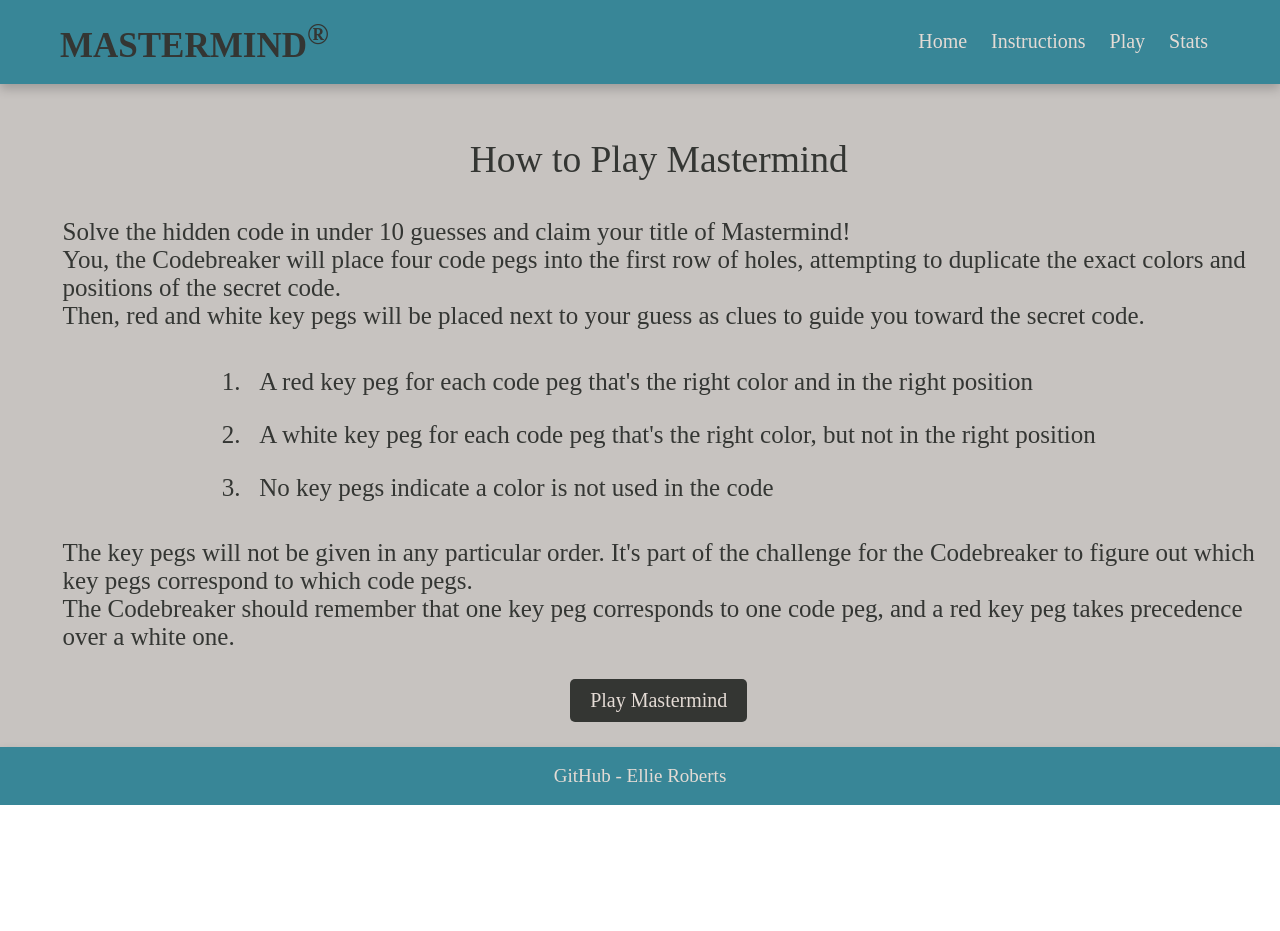
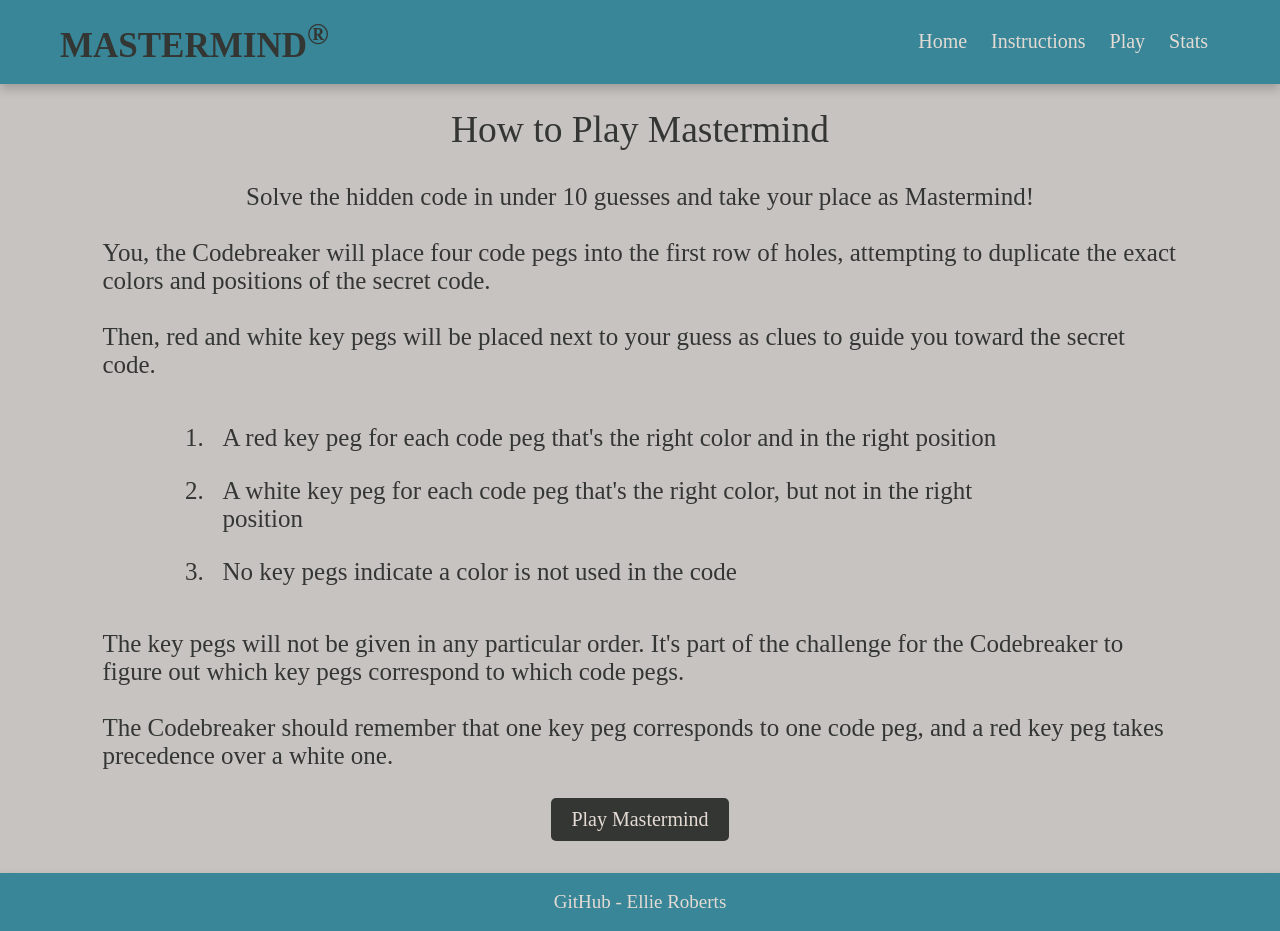
Before and after one commit to ellieriii/Startup, a plain HTML site: page mastermind_html/instructions.html in a window 1280 px wide. Before the commit the page ends 805 px from the top, so only its background shows below. Drawn offline with Linux system fonts and the light colour scheme; a web font is replaced by a local one.

Commit message:
instructions formatting

```diff
--- a/mastermind_html/instructions.css
+++ b/mastermind_html/instructions.css
@@ -80,12 +80,15 @@ main {
     min-width: 10em;
     font-size:25px;
     overflow: auto;
+    padding-left: 8%;
+    padding-right: 8%;
+    padding-bottom: 2.5%;
 
 }
 
 main h2 {
-    padding-top: 3em;
-    padding-bottom: 1em;
+    padding-top:10%;
+    padding-bottom: 3%;
     font-weight:100;
     justify-items: center;
 }
@@ -94,12 +97,22 @@ main, ol  {
     display: flex;
     flex-direction: column;
     justify-items: center;
-    padding: 1em;
-    padding-left: 2.5em;
+
+}
+ol {
+    padding: 3%;
+    padding-left: 10%;
+    padding-right: 10%;
+
 }
 
 ol li {
     padding: 0.5em;
+}
+
+.line {
+    text-align: center;
+    margin: auto;
 }
 
 
--- a/mastermind_html/instructions.html
+++ b/mastermind_html/instructions.html
@@ -31,16 +31,17 @@
   <main>
     <h2>How to Play Mastermind</h2>
 
-    <p>Solve the hidden code in under 10 guesses and claim your title of Mastermind!<br>
-      You, the Codebreaker will place four code pegs into the first row of holes, attempting to duplicate the exact colors and positions of the secret code. <br>
-      Then, red and white key pegs will be placed next to your guess as clues to guide you toward the secret code. <br>
+    <p>
+      <div class=line">Solve the hidden code in under 10 guesses and take your place as Mastermind!</div><br>
+      <div class=line">You, the Codebreaker will place four code pegs into the first row of holes, attempting to duplicate the exact colors and positions of the secret code. </div><br>
+      <div class=line">Then, red and white key pegs will be placed next to your guess as clues to guide you toward the secret code.</div>
       <ol>
         <li> A red key peg for each code peg that's the right color and in the right position</li>
         <li> A white key peg for each code peg that's the right color, but not in the right position</li>
         <li>No key pegs indicate a color is not used in the code</li>
       </ol>
-      The key pegs will not be given in any particular order. It's part of the challenge for the Codebreaker to figure out which key pegs correspond to which code pegs. <br>
-      The Codebreaker should remember that one key peg corresponds to one code peg, and a red key peg takes precedence over a white one.
+      <div class=line">The key pegs will not be given in any particular order. It's part of the challenge for the Codebreaker to figure out which key pegs correspond to which code pegs.</div> <br>
+      <div class=line">The Codebreaker should remember that one key peg corresponds to one code peg, and a red key peg takes precedence over a white one. </div>
     </p>
     <br>
     <form method="get" action="play.html">
```
